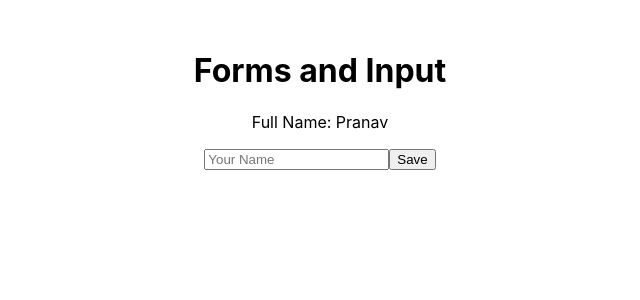
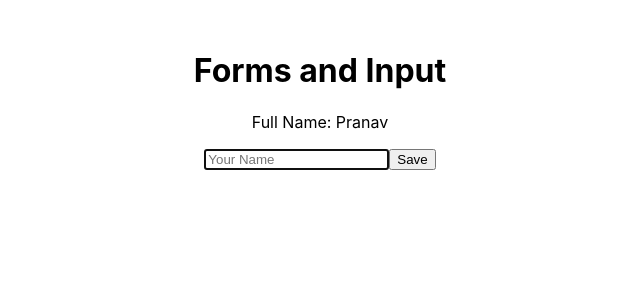
Before and after one commit to Alexmhack/try-react, a React (Create React App) app in the folder try-reactjs/: page / in a window 1280 px wide. Shown: the top 300 px of the page, without its empty margins (320-960 px from the left). Built offline with nearby package versions, Linux system fonts and the light colour scheme.

Commit message:
use react ref to focus on input

```diff
--- a/try-reactjs/src/learning/FormsAndInput.js
+++ b/try-reactjs/src/learning/FormsAndInput.js
@@ -6,6 +6,7 @@ class FormsAndInput extends Component {
 		this.state = {
 			fullName: null
 		}
+		this.inputFullNameRef = React.createRef()
 	}
 
 	handleSubmit = (event) => {
@@ -27,6 +28,8 @@ class FormsAndInput extends Component {
 		this.setState({
 			fullName: 'Pranav'
 		})
+
+		this.inputFullNameRef.current.focus()
 	}
 
 	render () {
@@ -36,7 +39,7 @@ class FormsAndInput extends Component {
 				<h1>Forms and Input</h1>
 				<p>Full Name: {fullName}</p>
 				<form action='.' method='POST' onSubmit={this.handleSubmit}>
-					<input type='text' name='fullName' onChange={this.handleInputChange} placeholder='Your Name'></input>
+					<input ref={this.inputFullNameRef} type='text' name='fullName' onChange={this.handleInputChange} placeholder='Your Name'></input>
 					<button type='submit'>Save</button>
 				</form>
 			</div>
```
